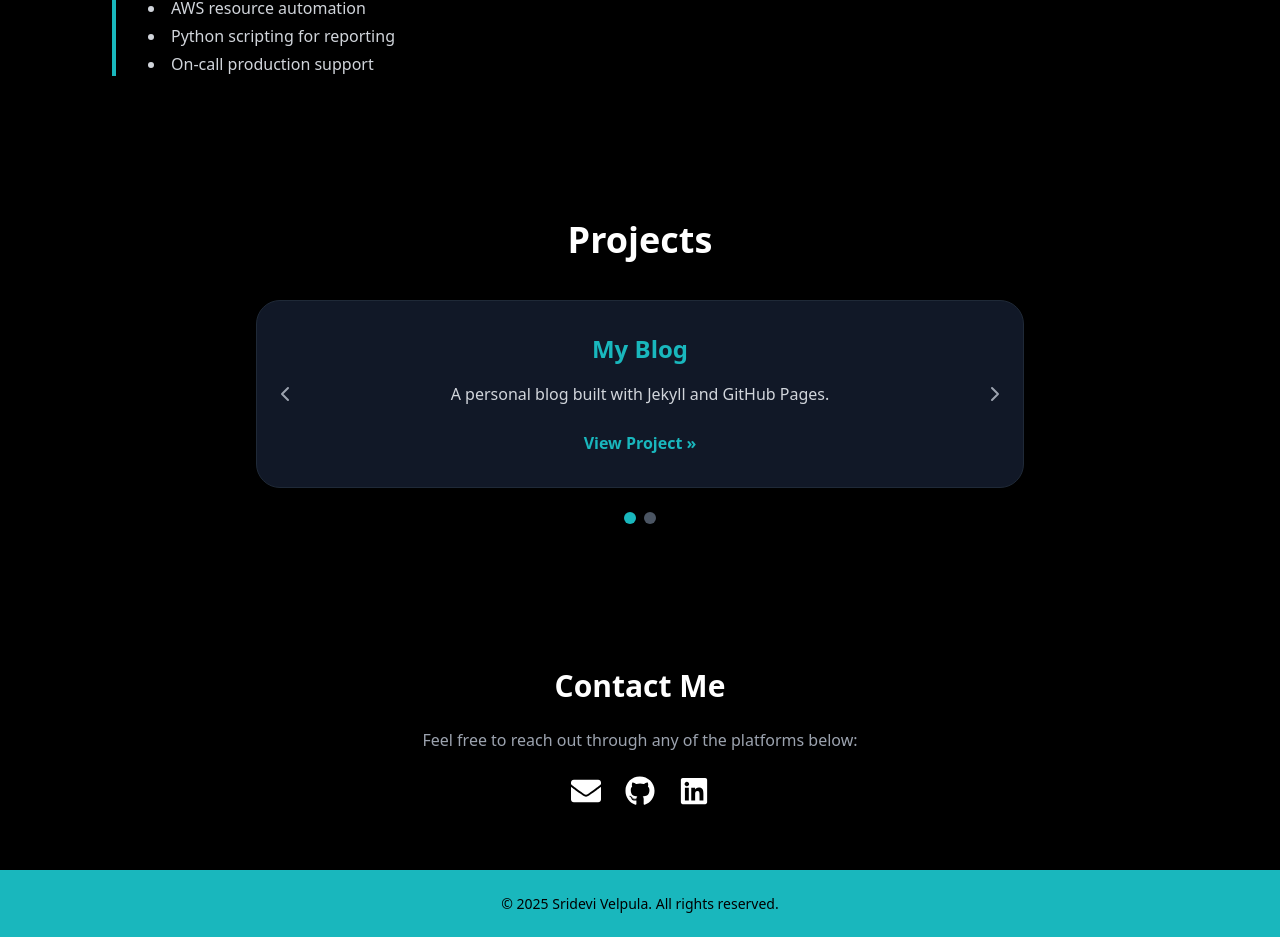
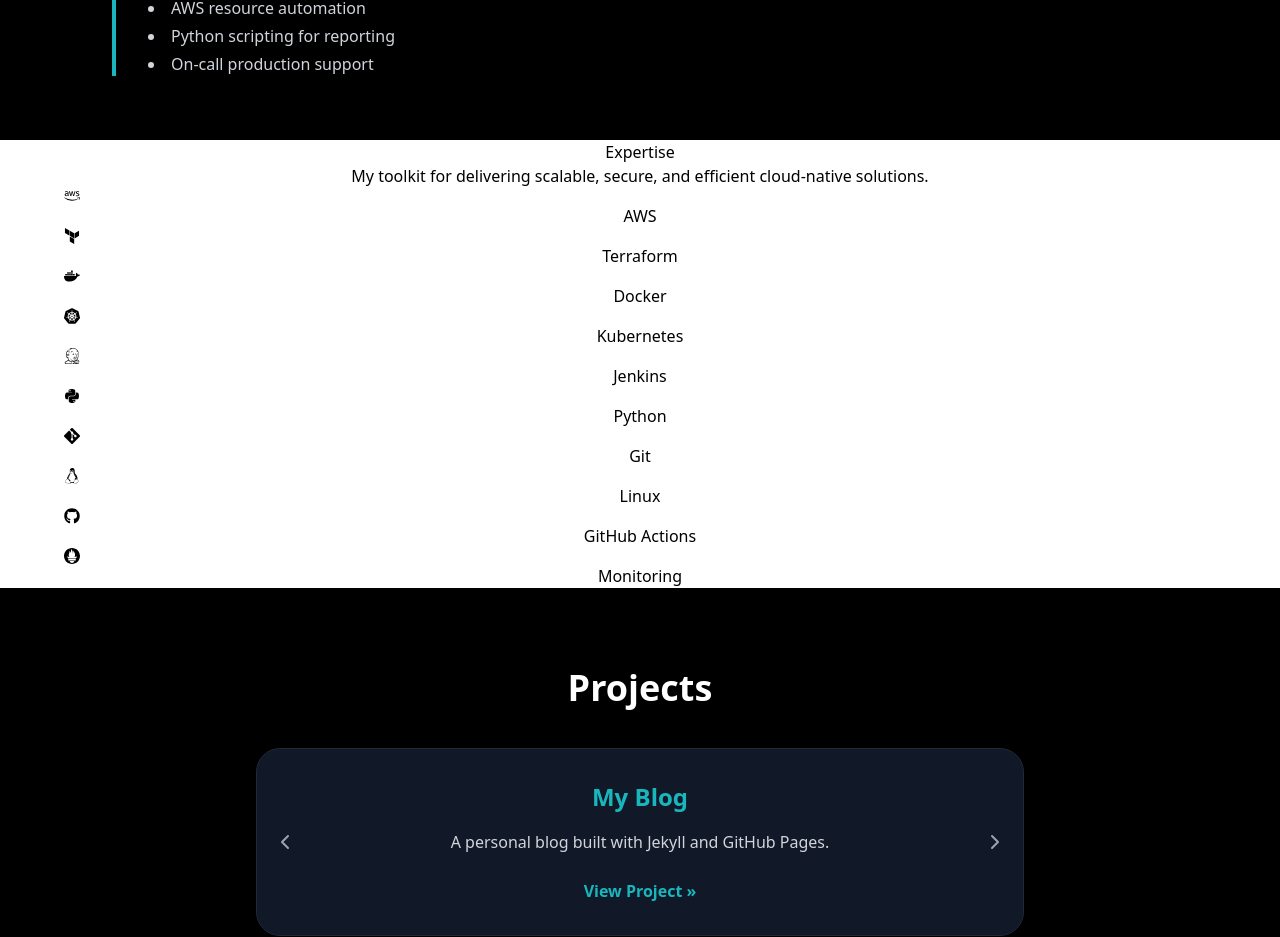
Before and after one commit to srideviblogs/my-portfolio-react, a React (Create React App) app: page / in a window 1280 px wide. Shown: the part 2535-3472 px from the top of the page. Built offline with nearby package versions, Linux system fonts and the light colour scheme.

Commit message:
Update App.js

```diff
--- a/src/App.js
+++ b/src/App.js
@@ -15,6 +15,7 @@
       <Hero />
       <About />
       <Resume />
+      <Expertise />
       <Portfolio />
       <Contact />
       <Footer />
```
